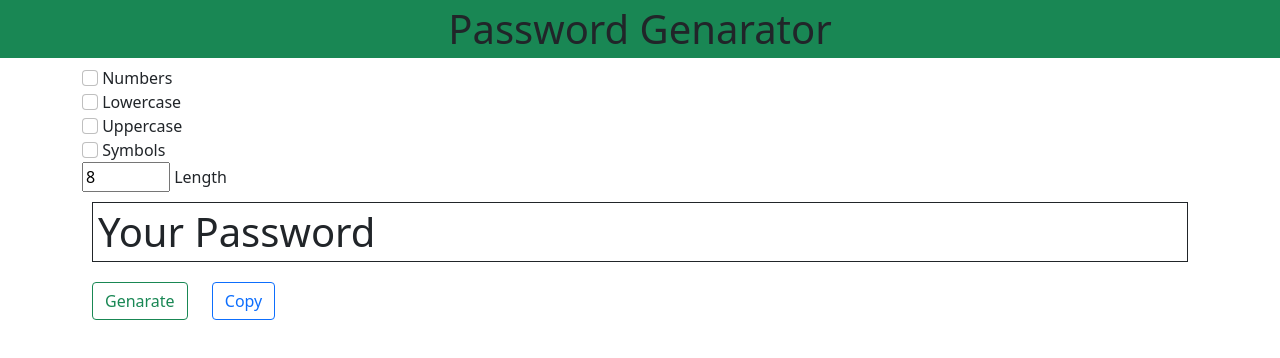
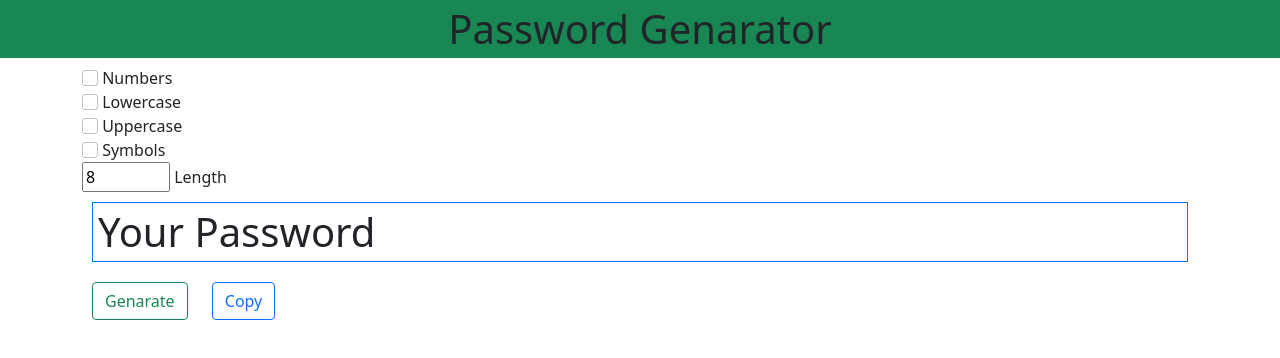
Before and after one commit to LakiraMD/Random-Password-Generator, a plain HTML site: page index.html in a window 1280 px wide. Drawn offline with nearby package versions, Linux system fonts and the light colour scheme.

Commit message:
UpdateHtml

```diff
--- a/index.html
+++ b/index.html
@@ -35,7 +35,7 @@
       	</label><br>
 	</div>
 	<div class="container">
-		<h1 class="pad border border-dark margin" id="password">Your Password</h1>
+		<h1 class="pad border border-primary margin" id="password">Your Password</h1>
 		<button  class="btn btn-outline-success  margin" id="genarate">Genarate</button>
 		<button class='btn btn-outline-primary  margin' id="copy">Copy</button>
 	</div>
```
